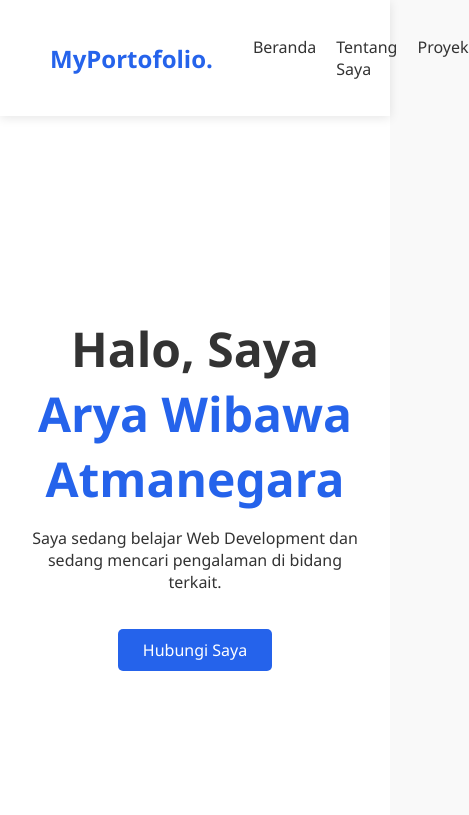
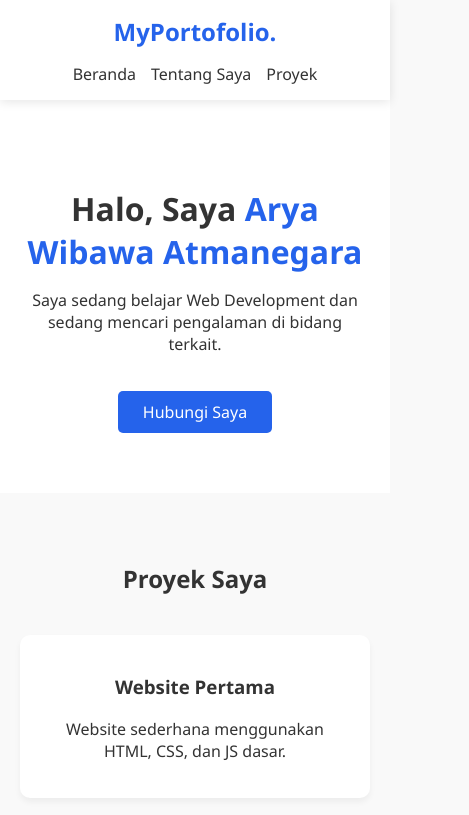
Before and after one commit to AryaWA101/portofolio, a plain HTML site: page index.html in a window 390 px wide. Shown: the top 815 px of the page, 469 px wide, since content can reach past the window. Drawn offline with Linux system fonts and the light colour scheme.

Commit message:
porto2
benerin tampilan di hp

```diff
--- a/style.css
+++ b/style.css
@@ -127,3 +127,40 @@ footer button {
     font-size: 14px;
     color: #94a3b8;
 }
+
+/* kalau di hp */
+@media screen and (max-width: 768px) {
+
+    nav {
+        flex-direction: column; /* Mengubah susunan menyamping jadi ke bawah */
+        padding: 15px 20px;
+        gap: 15px; /* Memberi jarak antara Logo dan Menu */
+    }
+
+    nav ul {
+        padding: 0;
+        margin: 0;
+        gap: 15px;
+        justify-content: center;
+        flex-wrap: wrap; /* Jika layar sangat kecil, menu otomatis turun */
+    }
+
+    .hero {
+        height: auto;
+        padding: 60px 20px;
+    }
+
+    .hero h1 {
+        font-size: 32px; /* Font dikecilkan agar pas di HP */
+    }
+
+    .projects {
+        padding: 50px 20px;
+    }
+
+    .card {
+        width: 100%; /* Memenuhi lebar layar HP */
+        max-width: 320px; /* Batas maksimal lebar kartu */
+        padding: 20px;
+    }
+}
```
